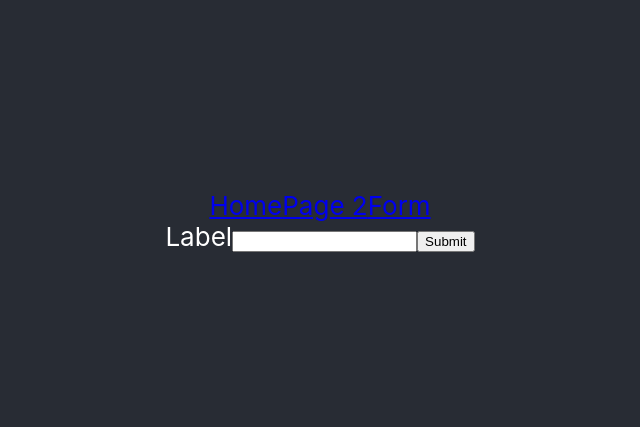
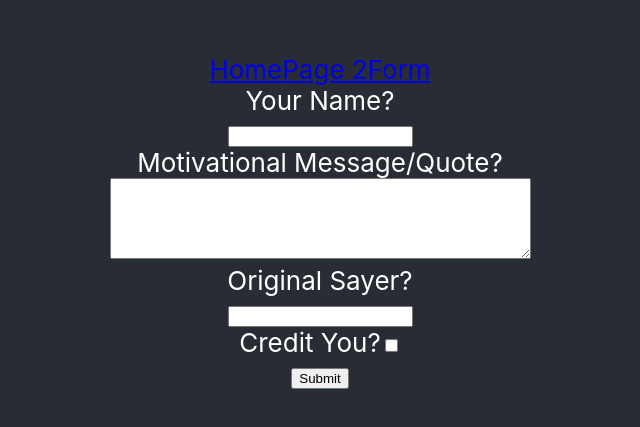
Before and after one commit to JakeKViti/Motivation, a React (Create React App) app: page /form in a window 1280 px wide. Shown: the part 179-606 px from the top of the page, without its empty margins (320-960 px from the left). Built offline with nearby package versions, Linux system fonts and the light colour scheme.

Commit message:
Add different inputs in form page

```diff
--- a/src/components/Form.js
+++ b/src/components/Form.js
@@ -11,11 +11,37 @@ export default class Form extends React.Component {
         return (
           <form onSubmit={this.handleSubmit}>
             <label>
-            Label
+            Your Name?
+            <br></br>
             <input
                 type="text"
             />
             </label>
+            <br></br>
+            <label>
+            Motivational Message/Quote?
+            <br></br>
+            <textarea
+            rows="5"
+            cols="50"
+            />
+            </label>
+            <br></br>
+            <label>
+            Original Sayer?
+            <br></br>
+            <input
+                type="text"
+            />
+            </label>
+            <br></br>
+            <label>
+            Credit You?
+            <input
+                type="checkbox"
+            />
+            </label>
+            <br></br>
             <input
             type="submit"
             value="Submit"
```
